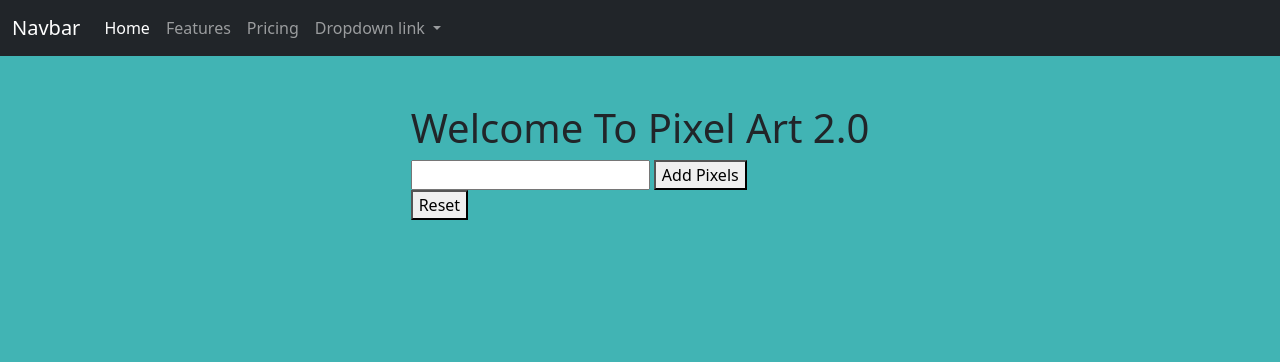
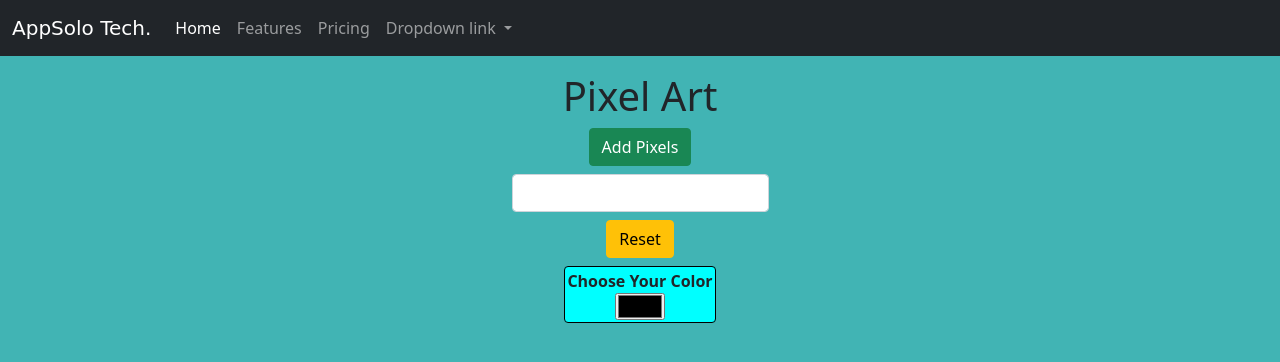
Before and after one commit to ApolloSolo/Pixel-Art-2.0, a plain HTML site: page index.html in a window 1280 px wide. Drawn offline with nearby package versions, Linux system fonts and the light colour scheme; a web font is replaced by a local one.

Commit message:
Color picker and change function complete

```diff
--- a/assets/css/styles.css
+++ b/assets/css/styles.css
@@ -1,13 +1,38 @@
+
+
 *{box-sizing: border-box;}
 body{padding: 0; margin: 0; height: 100vh;}
+
+#appsolo{
+    font-family: 'Geostar', cursive;
+}
+
+h2{
+    text-align: center;
+}
+
+.start, form{
+    display: flex;
+    flex-direction: column;
+    align-items: center;
+}
+
+form{
+    margin-bottom: 0.5rem;
+}
+
+form button{
+    margin-bottom: .5rem;
+}
 
 .main-container{
     display: flex;
     flex-direction: column;
     align-items: center;
-    padding-top: 3rem;
+    padding-top: 1rem;
     min-height: 100%;
     background-color: rgb(65, 180, 180);
+    position: relative;
 }
 
 .pixel-grid{
@@ -16,7 +41,7 @@ body{padding: 0; margin: 0; height: 100vh;}
 }
 
 .pixel{
-    background-color: rgb(255, 255, 255);
+    background-color: #ffffff;
     width: 50px;
     height: 50px;
     border: solid black 1px;
@@ -29,6 +54,24 @@ body{padding: 0; margin: 0; height: 100vh;}
     border: solid rgb(255, 255, 255) 1px;
 }
 
+.color-div{
+    display: flex;
+    justify-content: center;
+    align-items: center;
+    position: sticky;
+    background-color: aqua;
+    top: 2px;
+    border: solid black 1px;
+    border-radius: .25rem;
+    padding: .125rem;
+    font-weight: 600;
+    margin-bottom: 0.5rem;
+}
+
+.color-div p {
+    margin: 0 .5rem 0 0;
+}
+
 @media screen and (min-width: 635px) {
 
     .pixel-grid{
@@ -36,3 +79,29 @@ body{padding: 0; margin: 0; height: 100vh;}
         grid-template-columns: repeat(12, auto);
     }
 }
+
+@media screen and (min-width: 655px) {
+
+    .color-div{
+        flex-direction: column;
+    }
+    .color-div p{
+        margin: 0;
+    }
+}
+
+@media screen and (min-width: 1000px) {
+
+    .pixel-grid{
+        display: grid;
+        grid-template-columns: repeat(18, auto);
+    }
+}
+
+@media screen and (min-width: 1250px) {
+
+    .pixel-grid{
+        display: grid;
+        grid-template-columns: repeat(24, auto);
+    }
+}
--- a/assets/js/app.js
+++ b/assets/js/app.js
@@ -2,6 +2,7 @@ const mainContainer = document.querySelector(".main-container");
 const gridContainer = document.querySelector(".grid-container");
 const pixelForm = document.querySelector("#pixel-form");
 const resetBtn = document.querySelector("#reset");
+const colorPicker = document.querySelector("input[name='color']");
 
 let pixelCounter = 0;
 
@@ -55,12 +56,17 @@ const pixelClickHandler = function(e){
 
 const editColor = function(pixelId){
     const pixelSelected = document.querySelector(".pixel[data-pixel-id='" + pixelId + "']");
-    if(!pixelSelected.classList.contains("pixel-black")){
-        pixelSelected.classList.add("pixel-black");
+    let pixelColor = colorChangeHandler();
+    console.log(pixelColor);
+    if(pixelSelected){
+        pixelSelected.style.backgroundColor = pixelColor;
     }
-    else if(pixelSelected.classList.contains("pixel-black")){
-        pixelSelected.classList.remove("pixel-black");
-    }
+}
+
+const colorChangeHandler = function() {
+    let color = colorPicker.value;
+    //console.log(color);
+    return color
 }
 
 //Event listeners
@@ -87,3 +93,5 @@ resetBtn.addEventListener('click', (e) => {
 gridContainer.addEventListener('click', (e) => {
     pixelClickHandler(e);
 })
+
+colorPicker.addEventListener('change', colorChangeHandler);
--- a/index.html
+++ b/index.html
@@ -22,12 +22,17 @@
       crossorigin="anonymous"
     ></script>
     <link rel="stylesheet" href="./assets/css/styles.css" />
+    <link rel="preconnect" href="https://fonts.googleapis.com">
+    <link rel="preconnect" href="https://fonts.gstatic.com" crossorigin>
+    <link href="https://fonts.googleapis.com/css2?family=Bungee+Outline&family=Geostar&family=Gowun+Batang&family=Keania+One&family=Kumar+One+Outline&display=swap" rel="stylesheet">
   </head>
   <body>
     <header>
       <nav class="navbar navbar-expand-lg navbar-dark bg-dark">
         <div class="container-fluid">
-          <a class="navbar-brand" href="#">Navbar</a>
+          <a id="appsolo" class="navbar-brand" href="#">
+              AppSolo Tech.
+          </a>
           <button
             class="navbar-toggler"
             type="button"
@@ -79,18 +84,24 @@
     </header>
 
     <main class="main-container">
+        <h1>Pixel Art</h1>
       <div class="start">
-        <h1>Welcome To Pixel Art 2.0</h1>
         <form id="pixel-form">
-          <input id="pixel-input" name="pixel-input" type="number" />
-          <button id="add-pix-btn">Add Pixels</button>
+            <button class="btn btn-success" id="add-pix-btn">Add Pixels</button>
+          <input class="form-control" id="pixel-input" name="pixel-input" type="number" />
         </form>
+        <button class="btn btn-warning mb-2" id="reset">Reset</button>
+      </div>
 
-        <button id="reset">Reset</button>
+      <div class="color-div">
+          <p>Choose Your Color</p>
+          <input name="color" type="color">
       </div>
+
       <div class="grid-container">
 
       </div>
+
     </main>
 
     <script src="./assets/js/app.js" async defer></script>
```
Also changed, not shown: assets/images/AppSolo-Tech.png (added).
